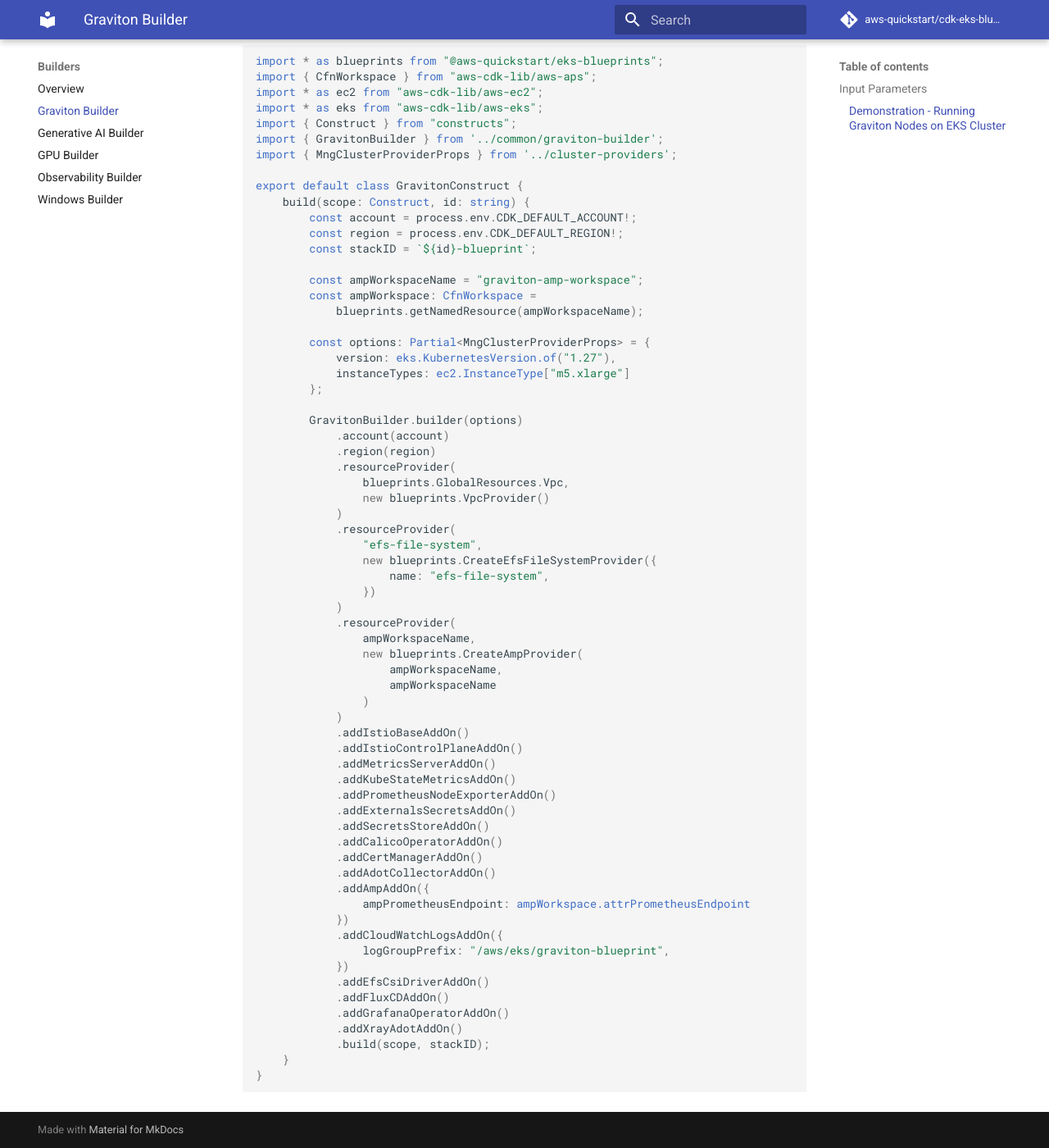
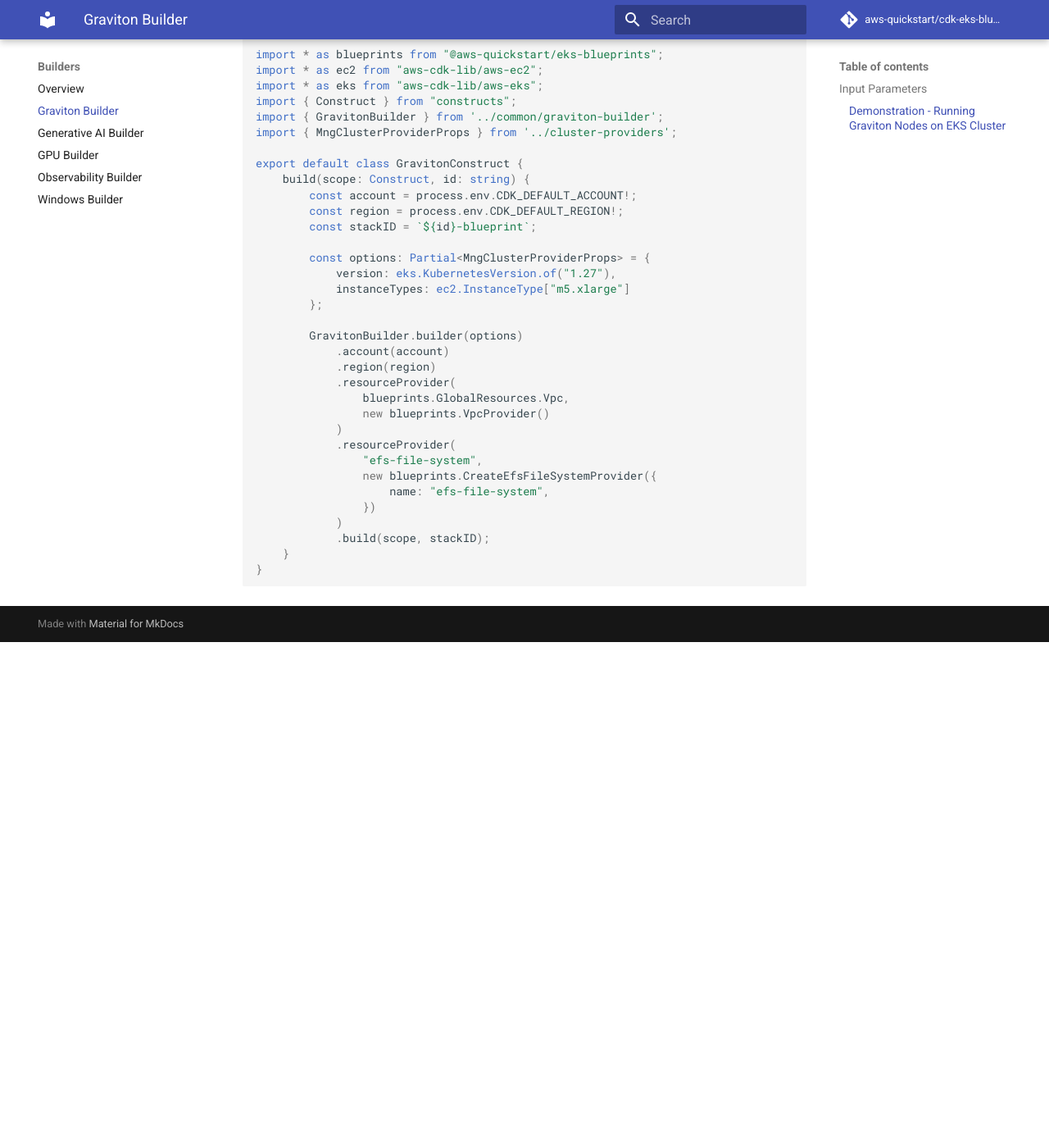
Before and after one commit to aws-quickstart/cdk-eks-blueprints, an MkDocs documentation site: the page built from docs/builders/graviton-builder.md, in a window 1280 px wide and 1400 px high, scrolled down 737 px. Shown: the whole window at 82% size. Built offline with MkDocs 1.6.1 and Material for MkDocs 9.7.7, drawn with Linux system fonts in a browser that asks for light colours; comment, search, counter and statistics services are not loaded; after the commit the page ends 1520 px from its top, so only the background shows below that; some of the changed text lies outside the part shown.

````diff
--- a/docs/builders/graviton-builder.md
+++ b/docs/builders/graviton-builder.md
@@ -9,11 +9,10 @@
 
 ## Input Parameters
 
-`GravitonOptions` which takes inputs to `GravitonBuilder` supports following parameters:
+`Partial<MngClusterProviderProps>` parameters can be used as inputs to `GravitonBuilder`. Few parameters shown below:
 
-- `kubernetesVersion` : Required field, Kubernetes version to use for the cluster
-- `instanceClass`: Required field, Instance class to use for the cluster
-- `instanceSize`:  Required field, Instance size to use for the cluster
+- `version` : Kubernetes version to use for the cluster
+- `instanceTypes`: Instance Type to use for the cluster
 
 ### Demonstration - Running Graviton Nodes on EKS Cluster
 
@@ -21,7 +20,6 @@
 
 ```typescript
 import * as blueprints from "@aws-quickstart/eks-blueprints";
-import { CfnWorkspace } from "aws-cdk-lib/aws-aps";
 import * as ec2 from "aws-cdk-lib/aws-ec2";
 import * as eks from "aws-cdk-lib/aws-eks";
 import { Construct } from "constructs";
@@ -33,10 +31,6 @@
         const account = process.env.CDK_DEFAULT_ACCOUNT!;
         const region = process.env.CDK_DEFAULT_REGION!;
         const stackID = `${id}-blueprint`;
-
-        const ampWorkspaceName = "graviton-amp-workspace";
-        const ampWorkspace: CfnWorkspace =
-            blueprints.getNamedResource(ampWorkspaceName);
 
         const options: Partial<MngClusterProviderProps> = {
             version: eks.KubernetesVersion.of("1.27"),
@@ -56,33 +50,6 @@
                     name: "efs-file-system",
                 })
             )
-            .resourceProvider(
-                ampWorkspaceName,
-                new blueprints.CreateAmpProvider(
-                    ampWorkspaceName,
-                    ampWorkspaceName
-                )
-            )
-            .addIstioBaseAddOn()
-            .addIstioControlPlaneAddOn()
-            .addMetricsServerAddOn()
-            .addKubeStateMetricsAddOn()
-            .addPrometheusNodeExporterAddOn()
-            .addExternalsSecretsAddOn()
-            .addSecretsStoreAddOn()
-            .addCalicoOperatorAddOn()
-            .addCertManagerAddOn()
-            .addAdotCollectorAddOn()
-            .addAmpAddOn({
-                ampPrometheusEndpoint: ampWorkspace.attrPrometheusEndpoint
-            })
-            .addCloudWatchLogsAddOn({
-                logGroupPrefix: "/aws/eks/graviton-blueprint",
-            })
-            .addEfsCsiDriverAddOn()
-            .addFluxCDAddOn()
-            .addGrafanaOperatorAddOn()
-            .addXrayAdotAddOn()
             .build(scope, stackID);
     }
 }
````
